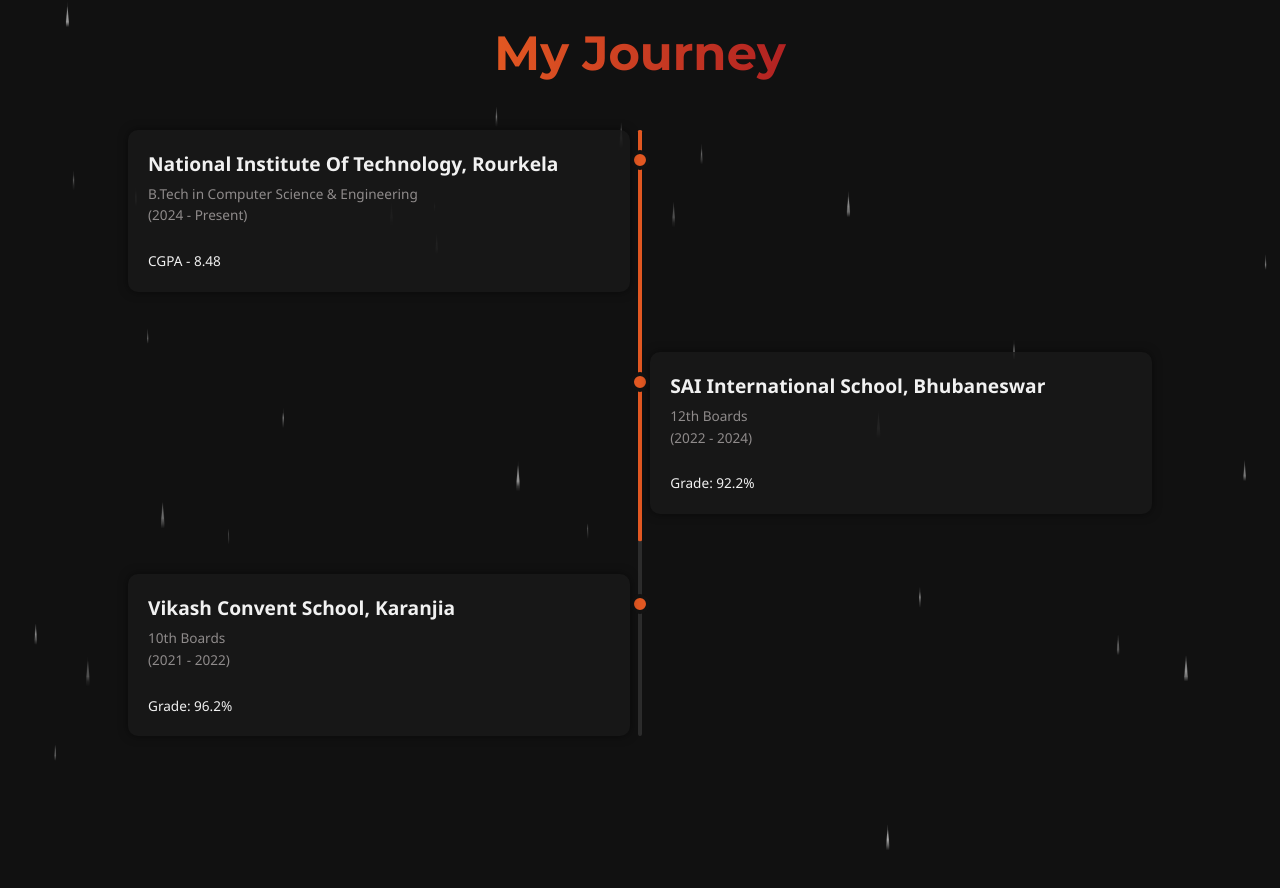
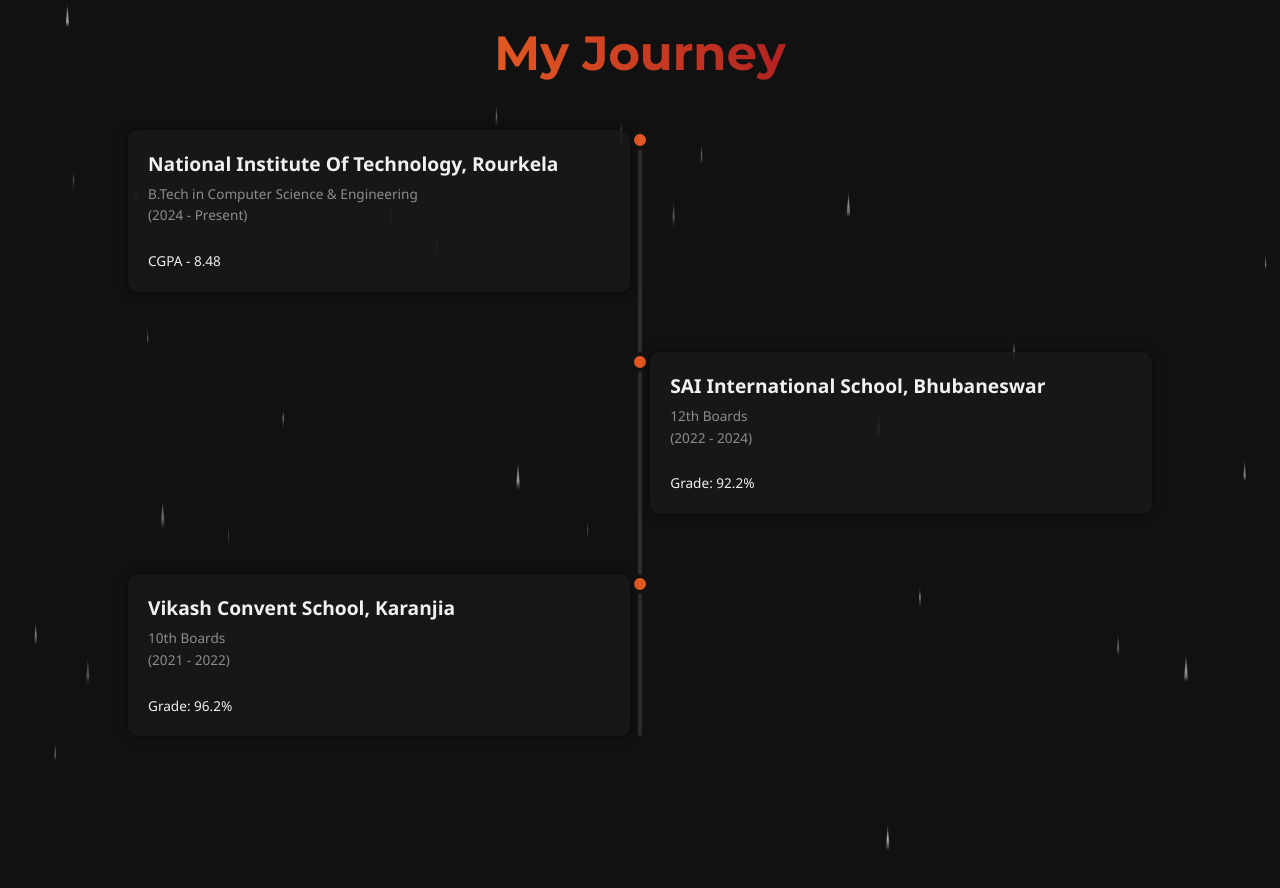
Before and after one commit to Pranjal-Sahu21/portfolio-website, a React (Vite) app: page / in a window 1280 px wide. Shown: the part 820-1708 px from the top of the page. Built offline with nearby package versions, Linux system fonts and the light colour scheme.

Commit message:
Removed the scrollProgress

```diff
--- a/src/Journey.jsx
+++ b/src/Journey.jsx
@@ -1,5 +1,5 @@
 import "./style.css";
-import { motion, useInView, useScroll } from "framer-motion";
+import { motion, useInView } from "framer-motion";
 import { useRef } from "react";
 
 export default function Journey() {
@@ -25,11 +25,6 @@
   const isHeadingInView = useInView(headingRef, { once: true, amount: 0.3 });
 
   const timelineRef = useRef(null);
-  const { scrollYProgress } = useScroll({
-    target: timelineRef,
-    offset: ["start end", "end start"],
-  });
-
   const cardVariants = (index) => ({
     hidden: {
       opacity: 0,
@@ -62,11 +57,6 @@
       </motion.h2>
 
       <div className="journey-container" ref={timelineRef}>
-        <motion.div
-          className="timeline-progress"
-          style={{ scaleY: scrollYProgress }}
-        />
-
         {journeyData.map((journey, index) => {
           const cardRef = useRef(null);
           const isCardInView = useInView(cardRef, {
--- a/src/style.css
+++ b/src/style.css
@@ -1483,7 +1483,6 @@
   position: absolute;
   left: 50%;
   transform: translateX(-50%);
-  top: 20px;
   width: 20px;
   height: 20px;
   background: var(--primary);
@@ -1538,19 +1537,6 @@
   .journey-card p {
     font-size: 0.85rem;
   }
-}
-
-.timeline-progress {
-  position: absolute;
-  left: calc(50% - 2px);
-  transform: translateX(-50%);
-  top: 0;
-  width: 4px;
-  height: 100%;
-  background: var(--primary);
-  transform-origin: top;
-  transform: scaleY(0);
-  border-radius: 2px;
 }
 
 @media (max-width: 768px) {
@@ -1574,10 +1560,6 @@
     width: 4px;
   }
 
-  .timeline-progress {
-    left: 30px;
-  }
-
   .journey-card h3 {
     font-size: 1.1rem;
     margin-bottom: 15px;
```
